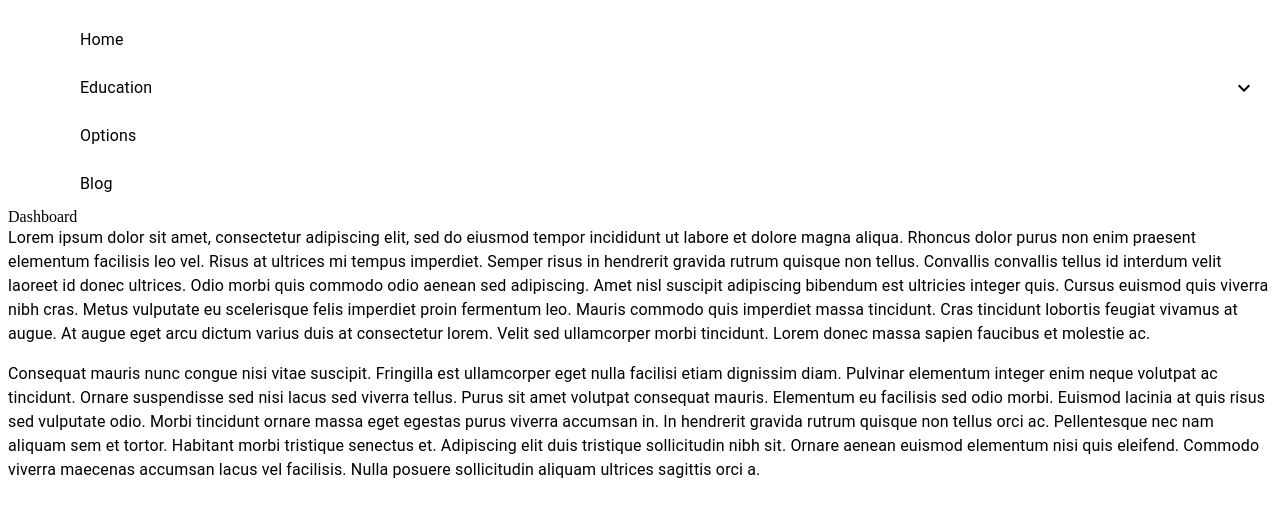
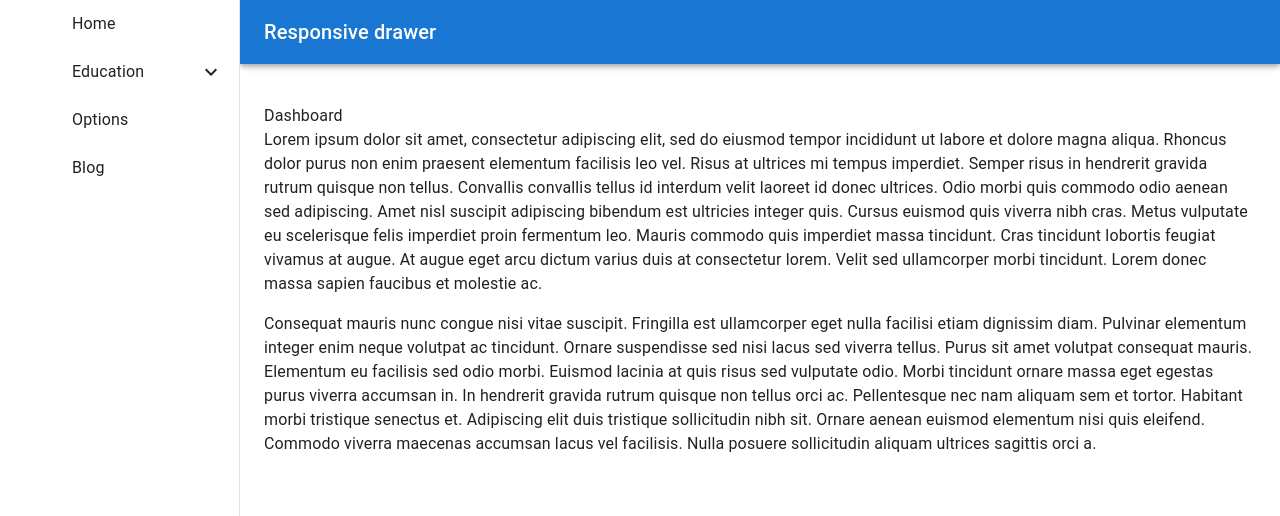
Before and after one commit to muhyasin89/React-Thunk, a React (Vite) app: page / in a window 1280 px wide. Shown: the top 516 px of the page. Built offline with nearby package versions, Linux system fonts and the light colour scheme; the HTML template or start-up script is replaced by a standard one.

Commit message:
[js/feature/navigation]add sidebar

```diff
--- /dev/null
+++ b/src/components/Navigation/AppNavBar.jsx
@@ -0,0 +1,41 @@
+import Toolbar from "@mui/material/Toolbar";
+import MenuIcon from "@mui/icons-material/Menu";
+import IconButton from "@mui/material/IconButton";
+import Typography from "@mui/material/Typography";
+import AppBar from '@mui/material/AppBar';
+
+import {drawerWidth} from "./utils";
+import {useNavigation} from "../../state/navigation"
+
+function AppNavBar() {
+  const {open, handleDrawer} = useNavigation();
+
+  return (
+    <>
+      <AppBar
+        position="fixed"
+        sx={{
+          width: { sm: `calc(100% - ${drawerWidth}px)` },
+          ml: { sm: `${drawerWidth}px` },
+        }}
+      >
+        <Toolbar>
+          <IconButton
+            color="inherit"
+            aria-label="open drawer"
+            edge="start"
+            onClick={handleDrawer}
+            sx={{ mr: 2, display: { sm: "none" } }}
+          >
+            <MenuIcon />
+          </IconButton>
+          <Typography variant="h6" noWrap component="div">
+            Responsive drawer
+          </Typography>
+        </Toolbar>
+      </AppBar>
+    </>
+  );
+}
+
+export default AppNavBar;
--- /dev/null
+++ b/src/components/Navigation/SideBar.jsx
@@ -0,0 +1,47 @@
+import React from "react";
+import { drawerWidth } from "./utils";
+import Navigation from "./Index";
+import Box from "@mui/material/Box";
+import Drawer from "@mui/material/Drawer";
+import { useNavigation } from "../../state/navigation";
+
+function SideBar() {
+    const {open, handleDrawer} = useNavigation();
+
+  return (
+    <Box
+      component="nav"
+      sx={{ width: { sm: drawerWidth }, flexShrink: { sm: 0 } }}
+      aria-label="mailbox folders"
+    >
+      {/* The implementation can be swapped with js to avoid SEO duplication of links. */}
+      <Drawer
+        variant="temporary"
+        open={open}
+        onClose={handleDrawer}
+        ModalProps={{
+          keepMounted: true, // Better open performance on mobile.
+        }}
+        sx={{
+          display: { xs: "block", sm: "none" },
+          "& .MuiDrawer-paper": { boxSizing: "border-box", width: drawerWidth },
+        }}
+      >
+        <Navigation />
+      </Drawer>
+
+      <Drawer
+        variant="permanent"
+        sx={{
+          display: { xs: "none", sm: "block" },
+          "& .MuiDrawer-paper": { boxSizing: "border-box", width: drawerWidth },
+        }}
+        open
+      >
+        <Navigation />
+      </Drawer>
+    </Box>
+  );
+}
+
+export default SideBar;
--- a/src/components/Navigation/utils.js
+++ b/src/components/Navigation/utils.js
@@ -15,3 +15,5 @@
 
     return true;
   }
+
+export const drawerWidth = 240;
--- a/src/layouts/MainLayout.jsx
+++ b/src/layouts/MainLayout.jsx
@@ -1,14 +1,29 @@
 import Box from "@mui/material/Box";
-import Navigation from "../components/Navigation/Index";
+import Toolbar from "@mui/material/Toolbar";
+import CssBaseline from "@mui/material/CssBaseline";
+import AppNavBar from "../components/Navigation/AppNavBar";
+import SideBar from "../components/Navigation/SideBar";
+import { drawerWidth } from "../components/Navigation/utils";
 
-
-function MainLayout({children}) {
-
+function MainLayout({ children }) {
   return (
     <>
-        <Navigation />
-        {children}
-
+      <Box sx={{ display: "flex" }}>
+        <CssBaseline />
+        <AppNavBar />
+        <SideBar />
+        <Box
+          component="main"
+          sx={{
+            flexGrow: 1,
+            p: 3,
+            width: { sm: `calc(100% - ${drawerWidth}px)` },
+          }}
+        >
+          <Toolbar />
+          {children}
+        </Box>
+      </Box>
     </>
   );
 }
```
